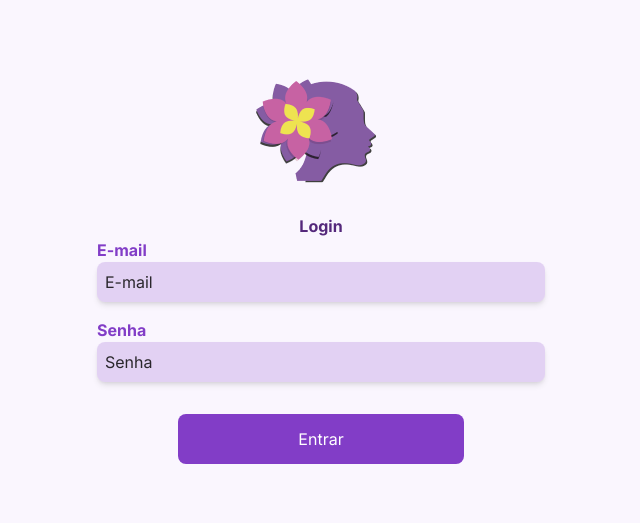
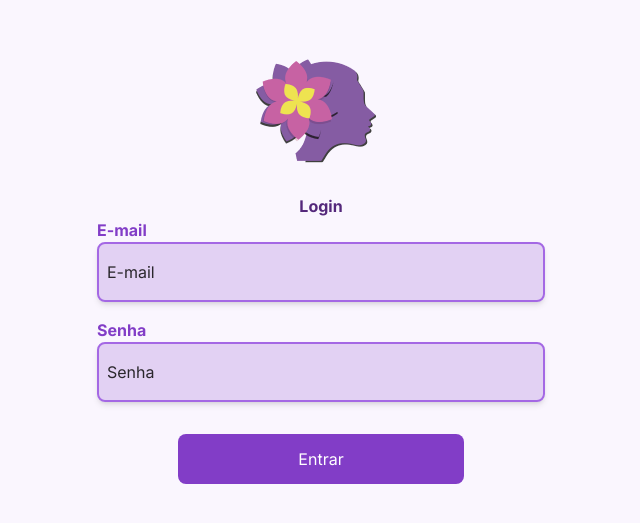
Before and after one commit to Projeto-FrontEnd-Fusion/Aceve-website-development, a Next.js app: page /admin in a window 1280 px wide. Shown: the part 129-652 px from the top of the page, without its empty margins (319-959 px from the left). Built offline with nearby package versions, Linux system fonts and the light colour scheme; a web font is replaced by a local one.

Commit message:
feat: allow input to accept a className for different styles

```diff
--- a/src/components/Inputs/Inputs.tsx
+++ b/src/components/Inputs/Inputs.tsx
@@ -31,11 +31,10 @@ interface TextAreaFieldProps
 export type InputProps = InputFieldProps | TextAreaFieldProps
 
 export const Inputs = (props: InputProps) => {
-  const { name, as = 'input', error, mask, ...rest } = props
-
+  const { name, as = 'input', error, mask, className, ...rest } = props
   const { maskedValue, handleChange } = useMaskedInput(name, mask)
 
-  const baseClass = `w-full border-primary-500 border-2 rounded-lg py-4 px-2 min-md:p-4 text-grey-500 text-base placeholder:text-grey-400 ${error ? 'border-red-500' : ''}`
+  const baseClass = `w-full border-primary-500 border-2 rounded-lg py-4 px-2 min-md:p-4 text-grey-500 text-base placeholder:text-grey-400 ${error ? 'border-red-500' : ''} ${className ?? ''}`
 
   const inputElement = props.as === 'textarea' ? (
     <textarea
--- a/src/features/admin-dashboard/components/EventForm.tsx
+++ b/src/features/admin-dashboard/components/EventForm.tsx
@@ -45,6 +45,7 @@ export default function EventForm() {
           type="text"
           placeholder="Nome do Evento"
           error={errors.name}
+          className="bg-primary-100"
         />
 
         {/* Descrição */}
@@ -55,6 +56,7 @@ export default function EventForm() {
           height={120}
           error={errors.description}
           maxLength={500}
+          className="bg-primary-100"
         />
 
         {/* Total / Beneficiários */}
@@ -66,6 +68,7 @@ export default function EventForm() {
             error={errors.total}
             inputMode="numeric"
             mask={(value) => parseAndFormatCurrency(value).formatted}
+            className="bg-primary-100"
           />
 
           <Inputs
@@ -76,6 +79,7 @@ export default function EventForm() {
             error={errors.beneficiaries}
             pattern="[0-9]*"
             mask={(value) => String(value).replace(/\D/g, "")}
+            className="bg-primary-100"
           />
         </div>
 
```
